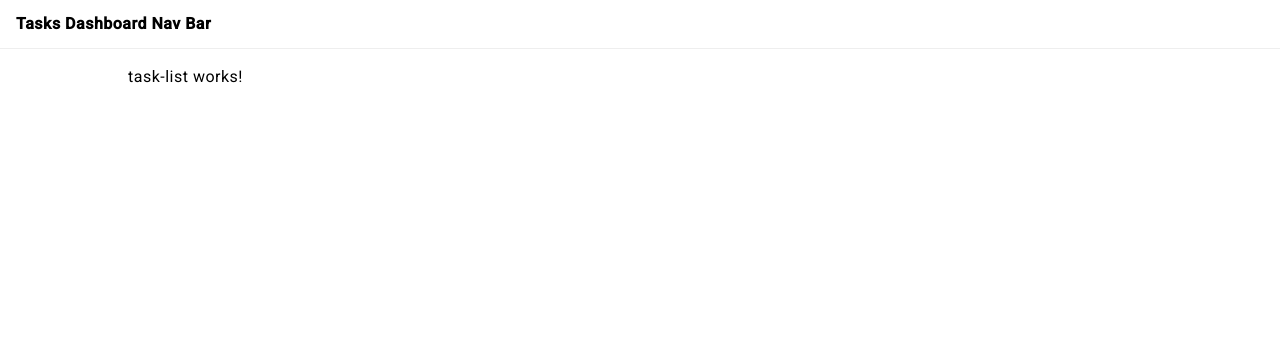
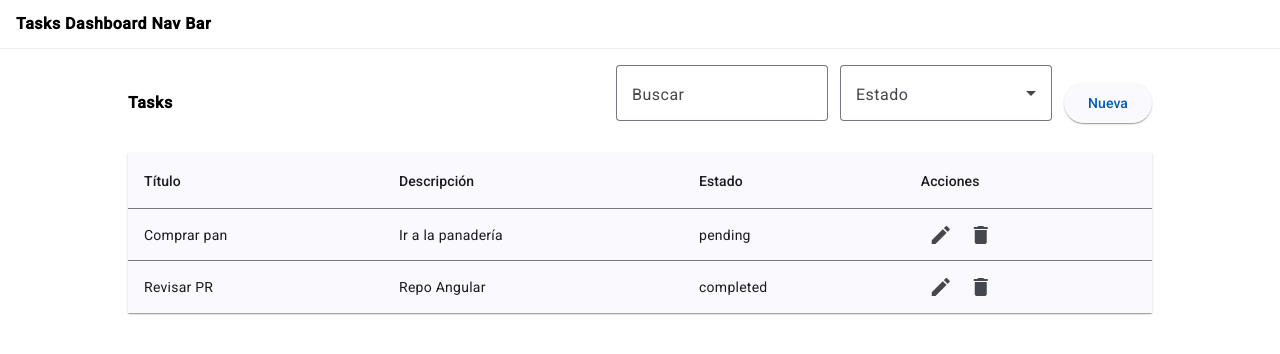
Before and after one commit to lordherald28/tasks-dashboard, an Angular app: page /tasks in a window 1280 px wide. Shown: the top 354 px of the page. Built offline with nearby package versions, Linux system fonts and the light colour scheme; data requests are answered from the project's data file.

Commit message:
feat(task-list): enhance task list component with filtering and improved layout

```diff
--- a/src/app/core/utils/const.ts
+++ b/src/app/core/utils/const.ts
@@ -1,3 +1,3 @@
-export const API_VALUE: string = 'https://68edac67df2025af7800c70c.mockapi.io/api/tasks-dashboard/';
+export const API_MOCK_API: string = 'https://68edac67df2025af7800c70c.mockapi.io/api/tasks-dashboard/';
 
-export const API_LOCAL: string = 'http://localhost:3000/tasks';
+export const API_LOCAL: string = 'http://localhost:3000/tasks/';
--- a/src/app/features/tasks/pages/task-list/task-list.component.html
+++ b/src/app/features/tasks/pages/task-list/task-list.component.html
@@ -1 +1,49 @@
-<p>task-list works!</p>
+<div class="toolbar">
+    <span class="title">Tasks</span>
+    <span class="spacer"></span>
+
+    <mat-form-field appearance="outline">
+        <mat-label>Buscar</mat-label>
+        <input matInput (input)="setQuery($any($event.target).value)" placeholder="título o descripción" />
+    </mat-form-field>
+
+    <mat-form-field appearance="outline">
+        <mat-label>Estado</mat-label>
+        <mat-select (selectionChange)="setStatus($event.value)">
+            <mat-option value="">Todos</mat-option>
+            <mat-option value="pending">Pendiente</mat-option>
+            <mat-option value="completed">Completada</mat-option>
+        </mat-select>
+    </mat-form-field>
+
+    <a mat-raised-button color="primary" routerLink="/tasks/new">Nueva</a>
+</div>
+
+<table mat-table [dataSource]="(filtered$ | async) ?? []" class="mat-elevation-z1 full">
+
+    <ng-container matColumnDef="title">
+        <th mat-header-cell *matHeaderCellDef>Título</th>
+        <td mat-cell *matCellDef="let t">{{t.title}}</td>
+    </ng-container>
+
+    <ng-container matColumnDef="description">
+        <th mat-header-cell *matHeaderCellDef>Descripción</th>
+        <td mat-cell *matCellDef="let t">{{t.description}}</td>
+    </ng-container>
+
+    <ng-container matColumnDef="status">
+        <th mat-header-cell *matHeaderCellDef>Estado</th>
+        <td mat-cell *matCellDef="let t">{{t.status}}</td>
+    </ng-container>
+
+    <ng-container matColumnDef="actions">
+        <th mat-header-cell *matHeaderCellDef>Acciones</th>
+        <td mat-cell *matCellDef="let t">
+            <a mat-icon-button [routerLink]="['/tasks', t.id]"><mat-icon>edit</mat-icon></a>
+            <button mat-icon-button (click)="remove(t)"><mat-icon>delete</mat-icon></button>
+        </td>
+    </ng-container>
+
+    <tr mat-header-row *matHeaderRowDef="displayedColumns"></tr>
+    <tr mat-row *matRowDef="let row; columns: displayedColumns;"></tr>
+</table>
--- a/src/app/features/tasks/pages/task-list/task-list.component.scss
+++ b/src/app/features/tasks/pages/task-list/task-list.component.scss
@@ -0,0 +1,19 @@
+/* src/app/features/tasks/pages/task-list/task-list.component.scss */
+.toolbar {
+    display: flex;
+    gap: 12px;
+    align-items: center;
+    margin-bottom: 12px;
+}
+
+.title {
+    font-weight: 600;
+}
+
+.spacer {
+    flex: 1;
+}
+
+.full {
+    width: 100%;
+}
--- a/src/app/features/tasks/pages/task-list/task-list.component.ts
+++ b/src/app/features/tasks/pages/task-list/task-list.component.ts
@@ -1,18 +1,64 @@
 import { ChangeDetectionStrategy, Component, OnInit } from '@angular/core';
+import { CommonModule } from '@angular/common';
+import { RouterLink } from '@angular/router';
+import { MatTableModule } from '@angular/material/table';
+import { MatButtonModule } from '@angular/material/button';
+import { MatIconModule } from '@angular/material/icon';
+import { MatFormFieldModule } from '@angular/material/form-field';
+import { MatInputModule } from '@angular/material/input';
+import { MatSelectModule } from '@angular/material/select';
+import { BehaviorSubject, combineLatest, debounceTime, distinctUntilChanged, map, Observable, shareReplay, startWith, switchMap } from 'rxjs';
 import { TaskService } from '../../../../core/services/task.service';
+import { Task } from '../../../../core/models/task';
 
 @Component({
   selector: 'app-task-list',
   standalone: true,
-  imports: [],
+  imports: [
+    CommonModule, RouterLink,
+    MatTableModule, MatButtonModule, MatIconModule,
+    MatFormFieldModule, MatInputModule, MatSelectModule
+  ],
   templateUrl: './task-list.component.html',
-  styleUrl: './task-list.component.scss',
+  styleUrls: ['./task-list.component.scss'],
   changeDetection: ChangeDetectionStrategy.OnPush
 })
 export class TaskListComponent implements OnInit {
-  count = 0;
-  constructor(private readonly TaskService: TaskService) { }
 
-  ngOnInit() { this.TaskService.list().subscribe(xs => this.count = xs.length); }
+  private q$ = new BehaviorSubject<string>(''); // = todos
+  private status$ = new BehaviorSubject<string>(''); // '' = todos
+  private tasks$!: Observable<Task[]>;
 
+  public displayedColumns = ['title', 'description', 'status', 'actions'];
+  public filtered$!: Observable<Task[]>;
+
+  constructor(private readonly taskService: TaskService) {
+  }
+
+  ngOnInit(): void {
+    const base$ = this.taskService.list().pipe(startWith([] as Task[]), shareReplay(1));
+    this.tasks$ = base$ as Observable<Task[]>;
+    this.filtered$ = combineLatest([
+      base$,
+      this.q$.pipe(map(s => s.trim().toLowerCase()), debounceTime(200), distinctUntilChanged()),
+      this.status$
+    ]).pipe(
+      map(([items, q, st]) =>
+        items.filter(t => (st ? t.status === st : true) &&
+          (q ? (t.title + ' ' + t.description).toLowerCase().includes(q) : true))
+      )
+    );
+  }
+
+  setQuery(v: string) { this.q$.next(v); }
+  setStatus(v: string) { this.status$.next(v); }
+
+  remove(t: Task) {
+    this.taskService.remove(t.id)
+      .pipe(switchMode => this.taskService.list()) // opcional: reproveer lista
+      .subscribe(() => {
+        this.q$.next(this.q$.value);
+        this.status$.next(this.status$.value);
+      });
+  }
 }
```
